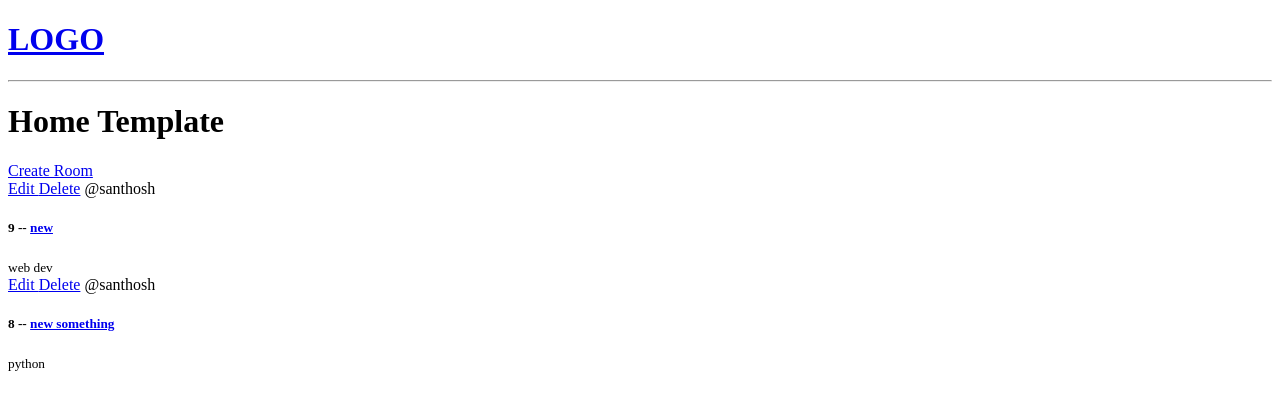
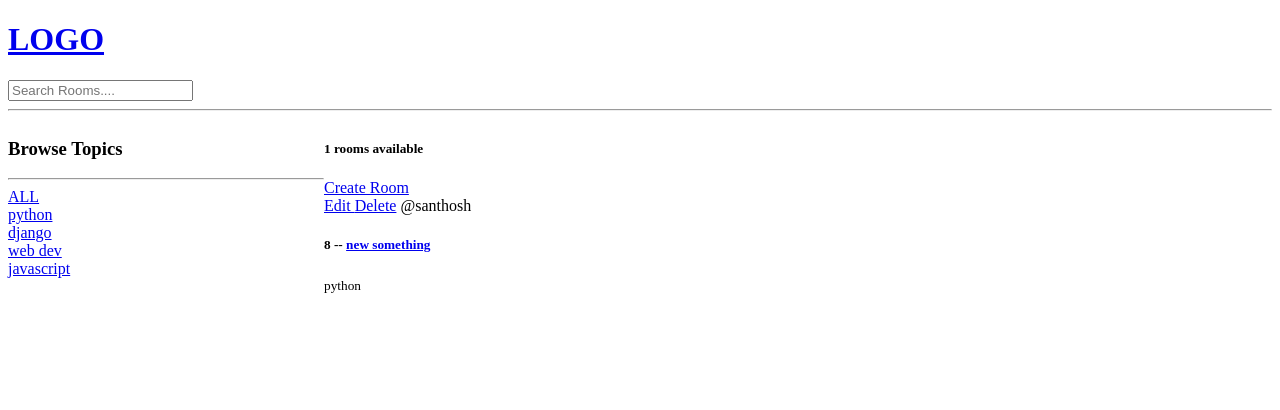
Before and after one commit to sballa1-programming/django-project, a Django app: a page that uses templates/navbar.html in a window 1280 px wide. Shown: the top 410 px of the page. Run offline with Django 5.2, Linux system fonts and the light colour scheme; data comes from the database, SQL or seed files in the repository; both versions use the stored data as it was after the commit.

Commit message:
2:22 mark commit

```diff
--- a/base/templates/base/home.html
+++ b/base/templates/base/home.html
@@ -2,29 +2,49 @@
 
 {% block content %}
 
-<h1> Home Template</h1>
+<style>
+    .home-container{
+        display: grid;
+        grid-template-columns: 1fr 3fr;
+    }
+</style>
 
 
-
+<div class="home-container">
+  <div>
+    <h3>Browse Topics</h3>
+    <hr />
+    <div>
+        <div>
+            <a href = "{% url 'home' %}">ALL</a>
+        </div>
+    </div>
+    {%for topic in topics%}
+        <div>
+            <a href = "{% url 'home' %}?q={{topic.name}}"> {{topic.name}}</a>
+        </div>
+    {% endfor %}
+  </div>
+  <div>
+    <h5>{{room_count}} rooms available</h5>
+    <a href="{%url 'create-room' %}"> Create Room</a>
 
     <div>
-    <a href = "{%url 'create-room' %}"> Create Room</a>
+      {% for room in rooms%}
+      <div>
+        <a href="{%url 'update-room' room.id %}"> Edit </a>
 
-    <div>
-
-        {% for room in rooms%}
-
-        <div>
-                <a href = "{%url 'update-room' room.id %}" > Edit </a>
-                <a href = "{%url 'delete-room' room.id %}" > Delete</a>
+        <a href="{%url 'delete-room' room.id %}"> Delete</a>
         <span>@{{room.host.username}}</span>
-                <h5>{{room.id}} -- <a href = "{% url 'room' room.id %}">{{room.name}} </a></h5>
+        <h5>
+          {{room.id}} -- <a href="{% url 'room' room.id %}">{{room.name}} </a>
+        </h5>
         <small>{{room.topic.name}}</small>
-
       </div>
 
       {% endfor %}
     </div>
   </div>
 
+
 {% endblock content %}
--- a/base/views.py
+++ b/base/views.py
@@ -1,11 +1,18 @@
 from django.shortcuts import render, redirect
 # Create your views here.
-from .models import Room
+from django.db.models import Q
+from .models import Room, Topic
 from .forms import RoomForm
 
 def home(request):
-    rooms = Room.objects.all()
-    context = {'rooms' : rooms}
+    q = request.GET.get('q') if request.GET.get('q') != None else ''
+    rooms = Room.objects.filter(Q(topic__name__icontains = q) | Q(name__icontains = q) | Q(description__icontains = q))
+   # rooms = Room.objects.filter()
+
+
+    topic = Topic.objects.all()
+    room_count = rooms.count()
+    context = {'rooms' : rooms, 'topics': topic, 'room_count' : room_count}
     return render(request, 'base/home.html', context)
 
 
--- a/templates/navbar.html
+++ b/templates/navbar.html
@@ -2,4 +2,7 @@
     <h1>LOGO</h1>
 </a>
 
+<form method="GET" action = "{% url 'home' %}">
+    <input type = "text" name = "q" placeholder = "Search Rooms.... " />
+</form>
 <hr>
```
Also changed, not shown: db.sqlite3. Lines whose indentation alone changed are shown as unchanged.
